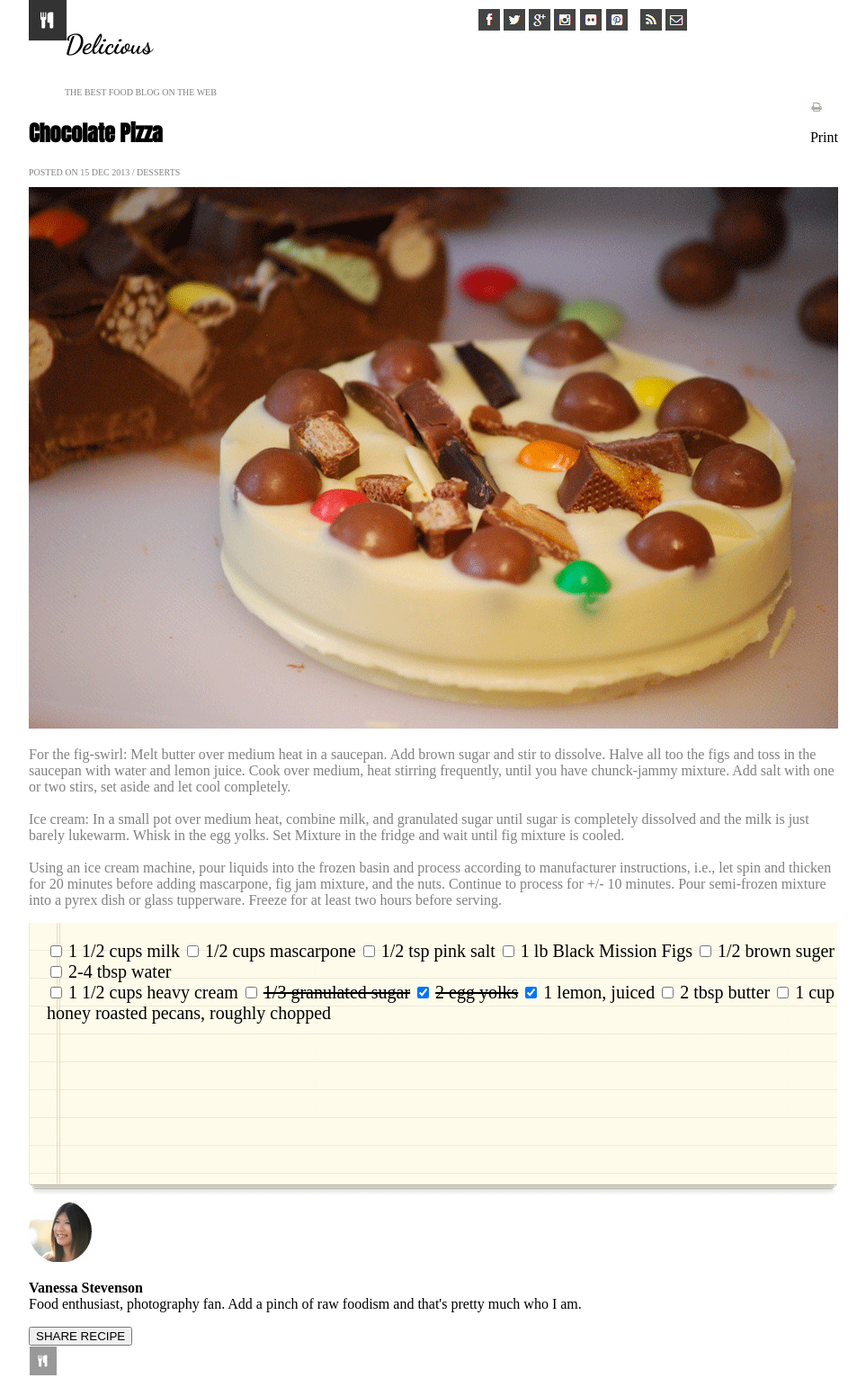
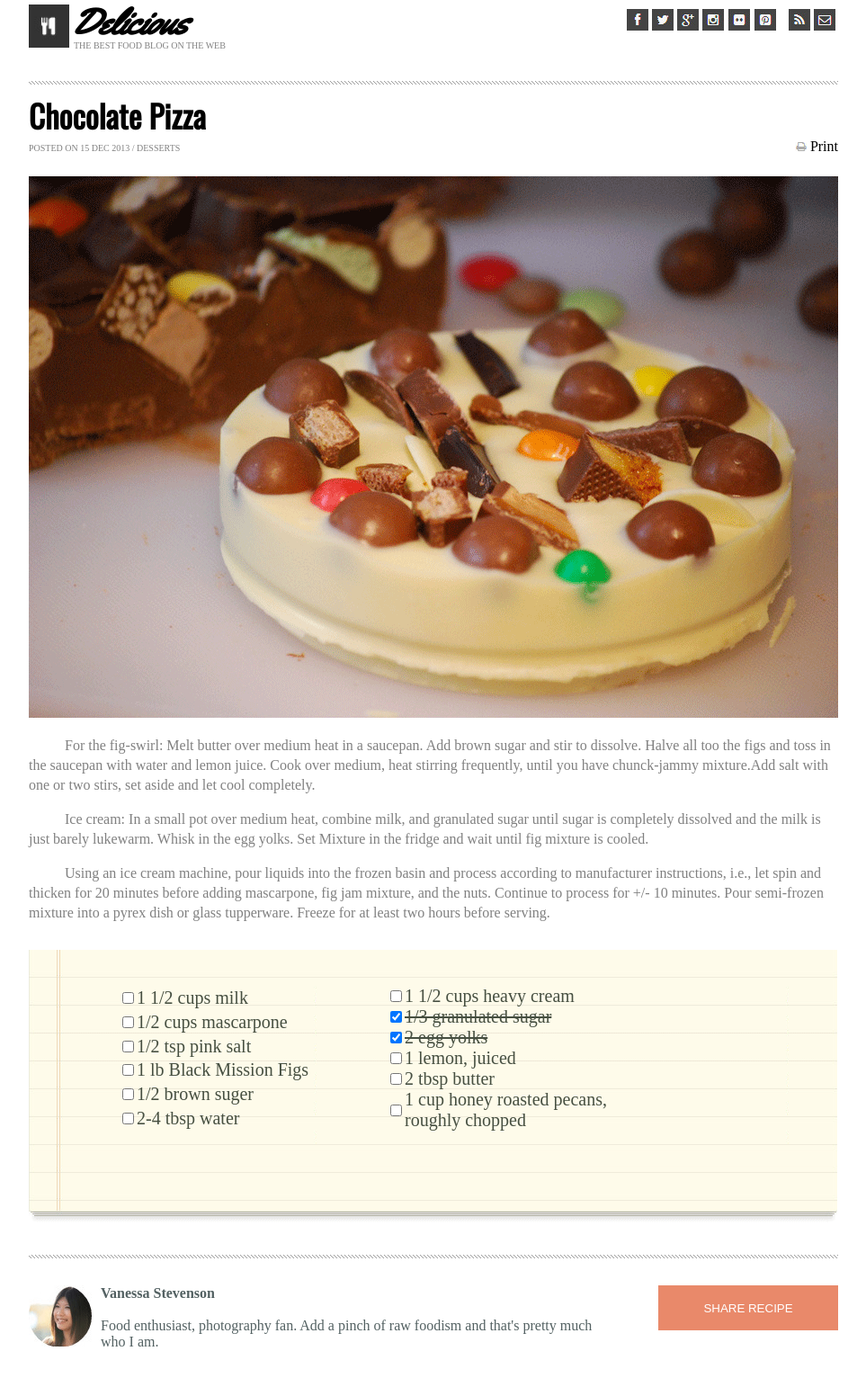
Before and after one commit to Aseel-Dweedar/chocolate-pizza, a plain HTML site: page index.html in a window 1280 px wide. Shown: the top 1532 px of the page at 90% size, without its empty margins (158-1121 px from the left). Drawn offline with nearby package versions, Linux system fonts and the light colour scheme; a web font is replaced by a local one.

Commit message:
finish the design

```diff
--- a/css/style.css
+++ b/css/style.css
@@ -1,100 +1,154 @@
-@import url('https://fonts.googleapis.com/css2?family=Anton&display=swap');
-/* font-family: 'Anton', sans-serif; chocolate*/
+@import url('https://fonts.googleapis.com/css2?family=Oswald&display=swap');
+@import url('https://fonts.googleapis.com/css2?family=Kurale&display=swap');
 
-@import url('https://fonts.googleapis.com/css2?family=Dancing+Script:wght@700&display=swap');
+/*************************************/
 
-
-
-body{
+body {
     width: 900px;
     margin: auto;
 }
 
-
-header{
+header {
     position: relative;
     height: 70px;
-    margin-bottom: 40px;
+    margin-bottom: 20px;
 }
 
-
-
-.title{
+.logo {
     position: absolute;
-    width: 200px;
-    left: 40px;
-    top: 1px;
-
-}
-.title p:nth-child(1){
-    font-family: 'Dancing Script', cursive;
-    font-size: 30px;
-    font-weight: bold;
+    top: 5px;
+    width: 45px;
 }
 
+header p:nth-child(2) {
+    position: absolute;
+    left: 45px;
+    top: 5px;
+    font-family: 'Yellowtail';
+    font-style: italic;
+    font-variant: normal;
+    line-height: 40px;
+    font-size: 40px;
+    font-weight: bold;
+    margin: 0px;
+    display: table-cell;
+}
 
-.title p:nth-child(2){
+header p:nth-child(3) {
+    position: absolute;
+    left: 50px;
+    top: 45px;
     font-size: 10px;
     color: gray;
+    margin: 0px;
+    width: 200px;
+    margin: 0px;
 }
-.contact{
-    width: 400px;
+
+.contact {
+    position: absolute;
+    width: 235px;
     right: 0%;
     top: 10px;
-    position: absolute;
 }
-.last{
+
+.last {
     padding-left: 10px;
 }
 
-main h1{
-    font-family: 'Anton', sans-serif;
-
+.pizza {
+    width: 300px;
+    display: inline-block;
 }
 
-.ph{
-    width: 200px;
-    display: inline-block;
+hr {
+    height: 4px;
+    border: none;
+    background-image: url('hr-img.png');
+    background-repeat: repeat-x;
+}
 
+main h1 {
+    font-family: 'Oswald', sans-serif;
+    font-size: 35px;
+    margin: 0px;
 }
-main section:nth-child(2){
+
+.pizza p {
+    color: gray;
+    font-size: 10px;
+    margin-top: 0px;
+    margin-bottom: 25px;
+}
+
+.print {
     display: inline;
     float: right;
-    width: fit-content;
 }
 
-.ph p{
-color: gray;
-font-size: 10px;
-width: fit-content;
+.print p {
+    display: inline;
 }
 
-
-#mainp {
+#mainP {
     color: gray;
     font-size: 16px;
+    text-indent: 40px;
+    line-height: 22px;
 }
 
-.alllist{
+.container {
+    position: relative;
+    margin: 30px 0px;
+}
 
+.allList {
+    position: absolute;
     display: grid;
     grid-template-columns: 50% 50%;
-    position: absolute;
-    top: 20px;
-    left: 20px;
+    top: 40px;
+    left: 100px;
+}
 
-}
-/*
-.form1 {
-
+.form {
     display: grid;
     grid-template-columns: 20px 1fr;
-    gap: 2px;
-}*/
-label{
+    font-family: 'Kurale', serif;
+    color: #464f41;
+    align-items: center;
+}
+
+label {
     font-size: 20px;
 }
-.container {
-position: relative;
 
+.share {
+    position: relative;
+    margin-top: 30px;
+    display: grid;
+    grid-template-columns: 80px 1fr 250px;
 }
+
+.share p {
+    display: inline-block;
+    margin: 0px;
+    width: fit-content;
+    color: #536162;
+}
+
+button {
+    position: absolute;
+    border: none;
+    background-color: #e9896a;
+    color: white;
+    width: 200px;
+    height: 50px;
+    right: 0;
+    top: 0px;
+}
+
+footer {
+    margin-top: 70px;
+    text-align: center;
+    color: gray;
+}
--- a/index.html
+++ b/index.html
@@ -1,98 +1,97 @@
 <!DOCTYPE html>
 <html lang="en">
+
 <head>
     <title>Chocolate-pizza</title>
     <link href="./css/style.css" rel="stylesheet">
+    <link rel="stylesheet" type="text/css" href="//fonts.googleapis.com/css?family=Yellowtail" />
 </head>
+
 <body>
     <header>
-        <img src = "./img/logo.png" alt = "">
-        <section class = "title">
-            <p>
-                Delicious
-            </p>
-            <p>
-                THE BEST FOOD BLOG ON THE WEB
-            </p>
-        </section>
-        <section class = "contact">
+        <img class="logo" src="./img/logo.png" alt="">
+        <p>Delicious</p>
+        <p>THE BEST FOOD BLOG ON THE WEB</p>
+        <section class="contact">
             <img src="./img/fb-icon.png" alt="">
             <img src="./img/twit-icon.png" alt="">
             <img src="./img/gp-icon.png" alt="">
             <img src="./img/insta-icon.png" alt="">
             <img src="./img/flic-icon.png" alt="">
             <img src="./img/pint-icon.png" alt="">
-            <img class = "last" src="./img/rss-icon.png" alt="">
+            <img class="last" src="./img/rss-icon.png" alt="">
             <img src="./img/mail-icon.png" alt="">
         </section>
-     </header>
+    </header>
+    <hr>
 
     <main>
-        <section class = "ph">
         <h1>
             Chocolate Pizza
         </h1>
-        <p>
-            POSTED ON 15 DEC 2013 / DESSERTS
-        </p></section>
+        <section class="pizza">
+            <p>
+                POSTED ON 15 DEC 2013 / DESSERTS
+            </p>
+        </section>
 
 
-        <section class = "print">
+        <section class="print">
             <img src="./img/print-icon.png" alt="">
             <p>Print</p>
         </section>
+
         <img src="./img/choco-pizza.png" alt="">
-        <p id = "mainp">
-            For the fig-swirl: Melt butter over medium heat in a saucepan. Add brown sugar and stir to dissolve. Halve all too the figs and toss in the saucepan with water and lemon juice. Cook over medium, heat stirring frequently, until you have chunck-jammy mixture. Add salt with one or two stirs, set aside and let cool completely.<br><br>
-	Ice cream: In a small pot over medium heat, combine milk, and granulated sugar until sugar is completely dissolved and the milk is just barely lukewarm. Whisk in the egg yolks. Set Mixture in the fridge and wait until fig mixture is cooled.<br><br>
-	Using an ice cream machine, pour liquids into the frozen basin and process according to manufacturer instructions, i.e., let spin and thicken for 20 minutes before adding mascarpone, fig jam mixture, and the nuts. Continue to process for +/- 10 minutes. Pour semi-frozen mixture into a pyrex dish or glass tupperware. Freeze for at least two hours before serving.
+
+        <p id="mainP">
+            For the fig-swirl: Melt butter over medium heat in a saucepan. Add brown sugar and stir to dissolve. Halve all too the figs and toss in the saucepan with water and lemon juice. Cook over medium, heat stirring frequently, until you have chunck-jammy mixture.Add
+            salt with one or two stirs, set aside and let cool completely.
         </p>
 
-        <section class = "container">
+        <p id="mainP"> Ice cream: In a small pot over medium heat, combine milk, and granulated sugar until sugar is completely dissolved and the milk is just barely lukewarm. Whisk in the egg yolks. Set Mixture in the fridge and wait until fig mixture is cooled.
+        </p>
+        <p id="mainP"> Using an ice cream machine, pour liquids into the frozen basin and process according to manufacturer instructions, i.e., let spin and thicken for 20 minutes before adding mascarpone, fig jam mixture, and the nuts. Continue to process for +/- 10
+            minutes. Pour semi-frozen mixture into a pyrex dish or glass tupperware. Freeze for at least two hours before serving.
+        </p>
+
+        <section class="container">
             <img src="./img/list-bg.png" alt="">
-        <section class = "alllist">
-            <section>
-                <form class = "form1">
-                    <input type="checkbox" name="checkbox" >
+            <section class="allList">
+                <form class="form">
+                    <input type="checkbox" name="checkbox">
                     <label>1 1/2 cups milk</label>
-                    <input type="checkbox" name="checkbox" >
+                    <input type="checkbox" name="checkbox">
                     <label> 1/2 cups mascarpone</label>
-                    <input type="checkbox" name="checkbox" >
+                    <input type="checkbox" name="checkbox">
                     <label> 1/2 tsp pink salt</label>
-                    <input type="checkbox" name="checkbox" >
+                    <input type="checkbox" name="checkbox">
                     <label>1 lb Black Mission Figs</label>
-                    <input type="checkbox" name="checkbox" >
+                    <input type="checkbox" name="checkbox">
                     <label> 1/2 brown suger</label>
-                    <input type="checkbox" name="checkbox" >
+                    <input type="checkbox" name="checkbox">
                     <label>2-4 tbsp water</label>
                 </form>
-            </section>
-            <section>
-                <form class = "form1">
-                    <input type="checkbox" name="checkbox" >
+                <form class="form">
+                    <input type="checkbox" name="checkbox">
                     <label>1 1/2 cups heavy cream</label>
-                    <input type="checkbox" name="checkbox" >
+                    <input type="checkbox" name="checkbox" checked>
                     <label><del> 1/3 granulated sugar</del></label>
-                    <input type="checkbox" name="checkbox" checked >
+                    <input type="checkbox" name="checkbox" checked>
                     <label> <del> 2 egg yolks</del></label>
-                    <input type="checkbox" name="checkbox" checked >
+                    <input type="checkbox" name="checkbox">
                     <label>1 lemon, juiced</label>
-                    <input type="checkbox" name="checkbox" >
+                    <input type="checkbox" name="checkbox">
                     <label> 2 tbsp butter</label>
-                    <input type="checkbox" name="checkbox" >
+                    <input type="checkbox" name="checkbox">
                     <label>1 cup honey roasted pecans, roughly chopped</label>
                 </form>
-
+            </section>
         </section>
-        </section></section>
-
-
-
-        <section>
+        <hr>
+        <section class="share">
             <img src="./img/van-pic.png" alt="">
             <p>
-                <strong> Vanessa Stevenson </strong><br>
-                Food enthusiast, photography fan. Add a pinch of raw foodism and that's pretty much who I am.
+                <strong> Vanessa Stevenson </strong><br><br> Food enthusiast, photography fan. Add a pinch of raw foodism and that's pretty much who I am.
             </p>
             <button>
                 SHARE RECIPE
@@ -109,4 +108,5 @@
         </p>
     </footer>
 </body>
+
 </html>
```
Also changed, not shown: css/hr-img.png (renamed from img/hr-img.png).
